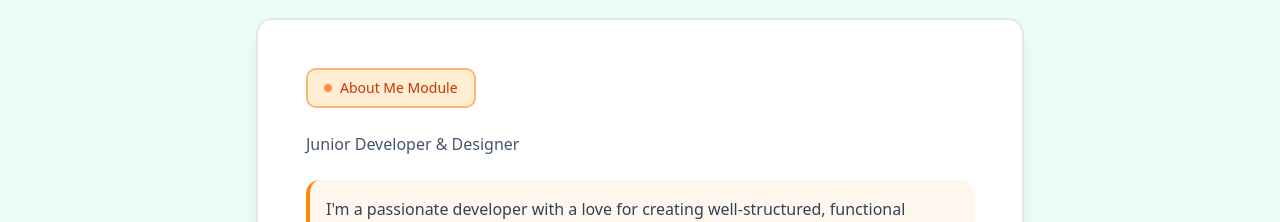
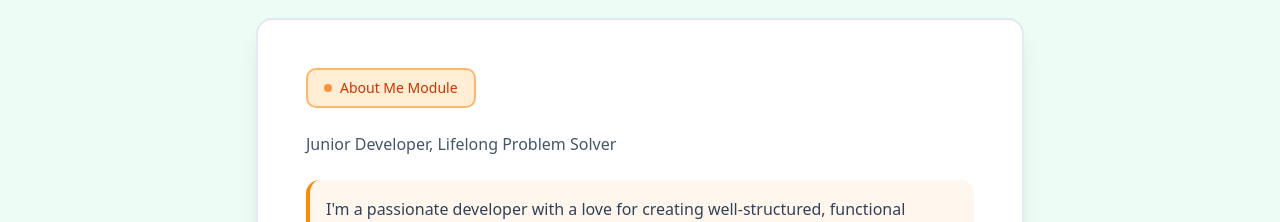
Before and after one commit to JKaulback/Personal-Portfolio-Website, a React (Vite) app: page / in a window 1280 px wide. Shown: the part 920-1142 px from the top of the page. Built offline with nearby package versions, Linux system fonts and the light colour scheme.

Commit message:
Updated About Me Module with more accurate information

```diff
--- a/src/components/About.tsx
+++ b/src/components/About.tsx
@@ -25,7 +25,7 @@ export function About({ isDarkMode }: AboutProps) {
           <h2 className={`mb-6 transition-colors duration-300 ${
             isDarkMode ? 'text-slate-300' : 'text-slate-600'
           }`}>
-            Junior Developer & Designer
+            Junior Developer, Lifelong Problem Solver
           </h2>
 
           {/* Content Modules */}
```
